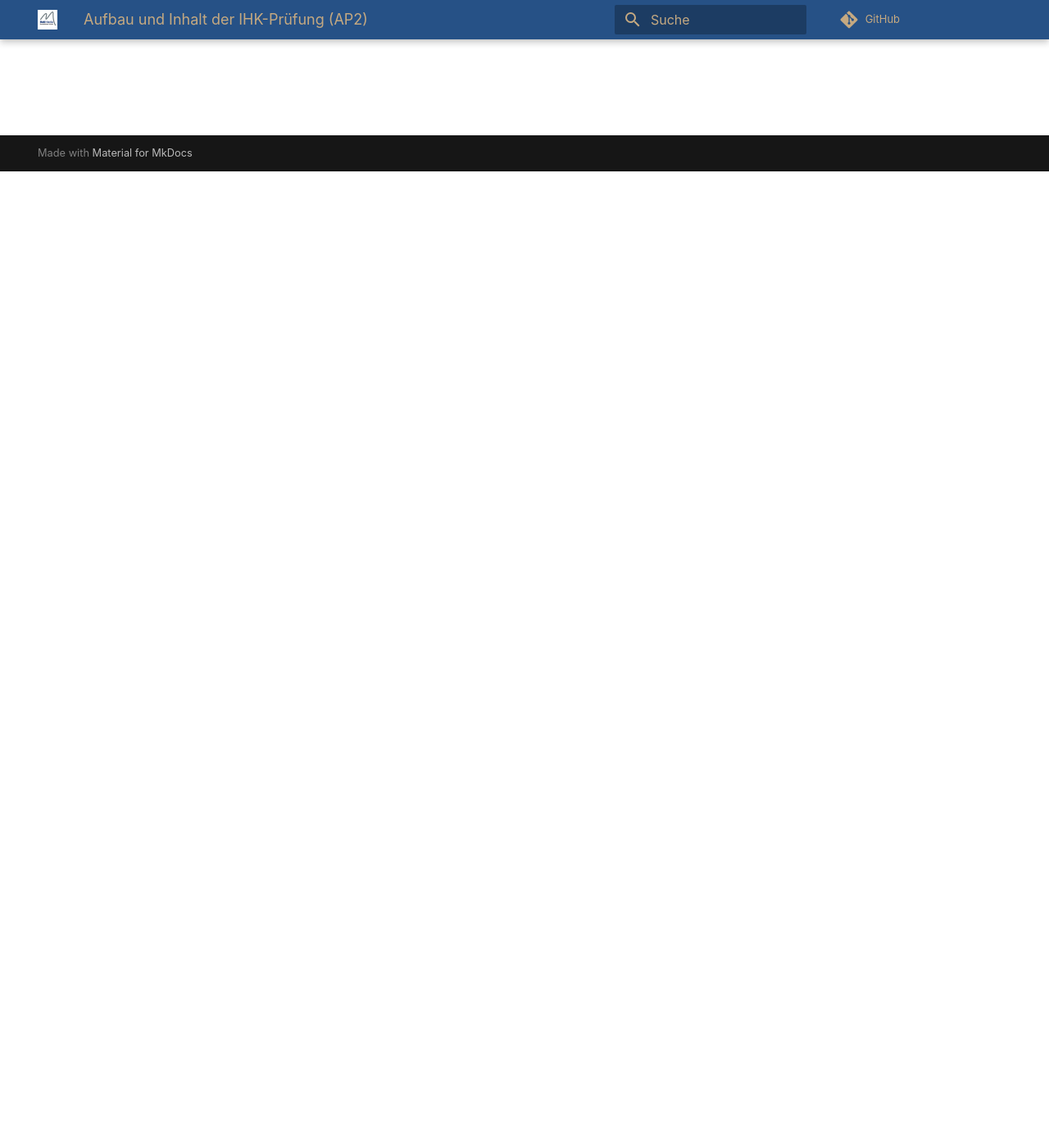
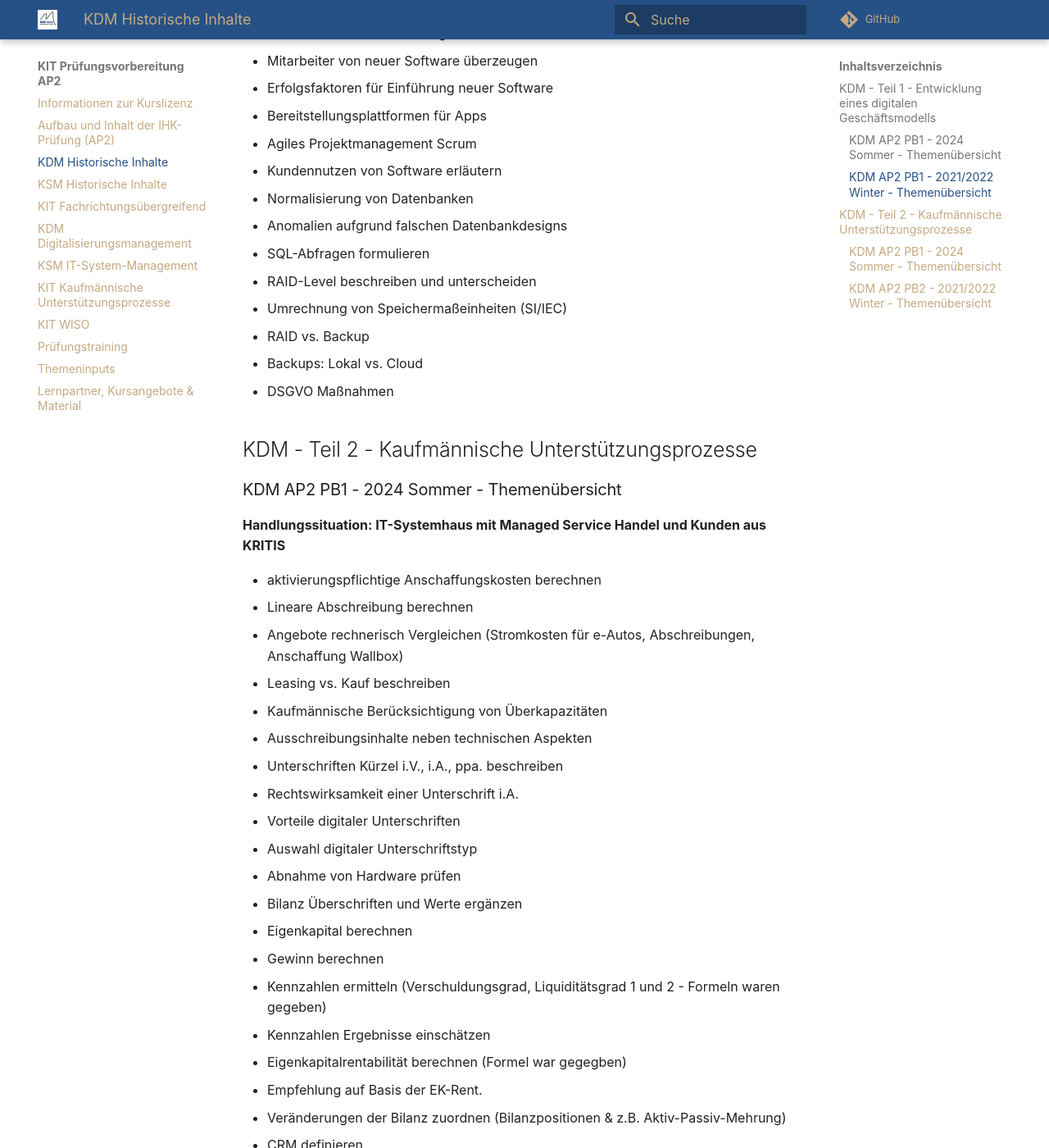
Before and after one commit to herr-nm/MMBbS_KIT_PVAP2, an MkDocs documentation site: the page built from docs/01_KDM_historischeinhalte.md, in a window 1280 px wide and 1400 px high, scrolled down 1191 px. Shown: the whole window at 82% size. Built offline with MkDocs 1.6.1 and Material for MkDocs 9.7.7, drawn with Linux system fonts in a browser that asks for light colours; comment, search, counter and statistics services are not loaded; some of the changed text lies outside the part shown.

Commit message:
Themenlisten vergangener KDM P Prüfungen

```diff
--- a/docs/01_KDM_historischeinhalte.md
+++ b/docs/01_KDM_historischeinhalte.md
@@ -1,5 +1,104 @@
-# Aufbau und Inhalt der IHK-Prüfung (AP2)
+# KDM: Historische Inhalte der Prüfungsteile
 
-![Kapitelbild](bilder/02_kapitelbild.jpg)
+![Kapitelbild](bilder/01_kapitelbild.jpg)
 
-- Ablauf und Aufbau der AP2
+## KDM - Teil 1 - Entwicklung eines digitalen Geschäftsmodells
+
+### KDM AP2 PB1 - 2024 Sommer - Themenübersicht
+
+**Handlungssituation: IT-Systemhaus mit Managed Service Handel und Kunden aus KRITIS**
+
+- Aufgaben bei Bereitstellung von Datacenter-Infrastrukturen
+- Workshop-Planung
+- Ziele eines Workshops
+- Unterscheidung Anforderungskatalog, Lastenheft, Pflichtenheft
+- Technisch-Organisatorische Maßnahmen erläutern
+- Cloud-Services (XaaS)
+- Liefermodelle für Cloud-Dienste (Private Cloud)
+- Grundlagen von ITIL (Englischer Text)
+- Datenschutz vs. Datensicherheit
+- IT-Security-Maßnahmen gegen Cyber-Angriffe erläutern
+- Anforderungen an Datacenter-Infrastrukturen für Medizinsektor
+- Ergänzen eines relationalen Datenbankschemas
+- SQL - UPDATE
+- SQL - INSERT INTO
+- Probleme von Medienbrüchen beschreiben
+- Unterschiede bei herkömmlichen und digitalen Geschäftsmodellen
+- Vorteile der Digitalisierung eines Geschäftsmodells
+- Minimal Viable Product (MVP) beschreiben
+- Web-App vs. native Apps
+
+### KDM AP2 PB1 - 2021/2022 Winter - Themenübersicht
+
+- Portallösungen
+- Prozess Lastenhefterstellung
+- Mitarbeiter von neuer Software überzeugen
+- Erfolgsfaktoren für Einführung neuer Software
+- Bereitstellungsplattformen für Apps
+- Agiles Projektmanagement Scrum
+- Kundennutzen von Software erläutern
+- Normalisierung von Datenbanken
+- Anomalien aufgrund falschen Datenbankdesigns
+- SQL-Abfragen formulieren
+- RAID-Level beschreiben und unterscheiden
+- Umrechnung von Speichermaßeinheiten (SI/IEC)
+- RAID vs. Backup
+- Backups: Lokal vs. Cloud
+- DSGVO Maßnahmen
+
+## KDM - Teil 2 - Kaufmännische Unterstützungsprozesse
+
+### KDM AP2 PB1 - 2024 Sommer - Themenübersicht
+
+**Handlungssituation: IT-Systemhaus mit Managed Service Handel und Kunden aus KRITIS**
+
+- aktivierungspflichtige Anschaffungskosten berechnen
+- Lineare Abschreibung berechnen
+- Angebote rechnerisch Vergleichen (Stromkosten für e-Autos, Abschreibungen, Anschaffung Wallbox)
+- Leasing vs. Kauf beschreiben
+- Kaufmännische Berücksichtigung von Überkapazitäten
+- Ausschreibungsinhalte neben technischen Aspekten
+- Unterschriften Kürzel i.V., i.A., ppa. beschreiben
+- Rechtswirksamkeit einer Unterschrift i.A.
+- Vorteile digitaler Unterschriften
+- Auswahl digitaler Unterschriftstyp
+- Abnahme von Hardware prüfen
+- Bilanz Überschriften und Werte ergänzen
+- Eigenkapital berechnen
+- Gewinn berechnen
+- Kennzahlen ermitteln (Verschuldungsgrad, Liquiditätsgrad 1 und 2 - Formeln waren gegeben)
+- Kennzahlen Ergebnisse einschätzen
+- Eigenkapitalrentabilität berechnen (Formel war gegegben)
+- Empfehlung auf Basis der EK-Rent.
+- Veränderungen der Bilanz zuordnen (Bilanzpositionen & z.B. Aktiv-Passiv-Mehrung)
+- CRM definieren
+- Ziele von CRM
+- Funktionen von CRM
+- Kundensegmentierung beschreiben
+- Merkmale zur Kundensegmentierung
+- Kundenrentabilität beschreiben und Beispiel nennen
+- Reihenfolge der Schritte zur ABC-Analyse beschreiben
+- Handlungsempfehlungen für A-Kunden
+
+### KDM AP2 PB2 - 2021/2022 Winter - Themenübersicht
+
+- Einzel- vs. Gemeinkosten
+- Betriebsabrechnungsbogen
+- Gemeinkostenzuschlagssatz berechnen
+- Selbstkosten berechnen
+- Gründe für Auftragsannahme trotz Kostenunterdeckung
+- Berechnung der Zeit zur Digitalisierung von analogem Material
+- Arbeitskosten für ein Projekt berechnen
+- Kalkulatorische Abschreibungen eines Projektes berechnen
+- Make or Buy Entscheidung
+- Rechte und Pflichten aus dem Kaufvertrag
+- Besitz vs. Eigentum
+- Werkvertrag
+- Berechnung Kredit
+- Berechnung Leasing
+- Verschuldungsgrad
+- Kredit vs. Leasing
+- Bestandteile einer Rechnung
+- Prozesse nach Rechungseingang
+- Auf fehlerhafte Rechnungen reagieren
+- Chancen und Risiken der Digitalisierung
--- a/mkdocs.yml
+++ b/mkdocs.yml
@@ -35,13 +35,13 @@ site_url: https://herr-nm.github.io/MMBbS_KIT_PVAP2
 nav:
     - Informationen zur Kurslizenz: 'index.md'
     - Aufbau und Inhalt der IHK-Prüfung (AP2): '00_aufbau_und_inhalt.md'
-    - KDM Historische Inhalte: '02_KDM_historischeinhalte.md'
-    - KSM Historische Inhalte: '03_KSM_historischeinhalte.md'
-    - KIT Fachrichtungsübergreifend: '04_KIT_fachrichtungsuebergreifend.md'
-    - KDM Digitalisierungsmanagement: '05_KDM_digitalisierungsmanagement.md'
-    - KSM IT-System-Management: '06_KSM_itsystemmanagement.md'
-    - KIT Kaufmännische Unterstützungsprozesse: '07_KIT_kaufmaennischeunterstuetzungsprozesse.md'
-    - KIT WISO: '08_KIT_wiso.md'
-    - Prüfungstraining: '09_pruefungstraining.md'
-    - Themeninputs: '10_themeninputs.md'
-    - Lernpartner, Kursangebote & Material: '11_lernpartner_kursangebote_material.md'
+    - KDM Historische Inhalte: '01_KDM_historischeinhalte.md'
+    - KSM Historische Inhalte: '02_KSM_historischeinhalte.md'
+    - KIT Fachrichtungsübergreifend: '03_KIT_fachrichtungsuebergreifend.md'
+    - KDM Digitalisierungsmanagement: '04_KDM_digitalisierungsmanagement.md'
+    - KSM IT-System-Management: '05_KSM_itsystemmanagement.md'
+    - KIT Kaufmännische Unterstützungsprozesse: '06_KIT_kaufmaennischeunterstuetzungsprozesse.md'
+    - KIT WISO: '07_KIT_wiso.md'
+    - Prüfungstraining: '08_pruefungstraining.md'
+    - Themeninputs: '09_themeninputs.md'
+    - Lernpartner, Kursangebote & Material: '10_lernpartner_kursangebote_material.md'
```
Also changed, not shown: docs/bilder/00_kapitelbild.jpg, docs/bilder/01_kapitelbild.jpg (added), docs/bilder/02_kapitelbild.jpg (added).
